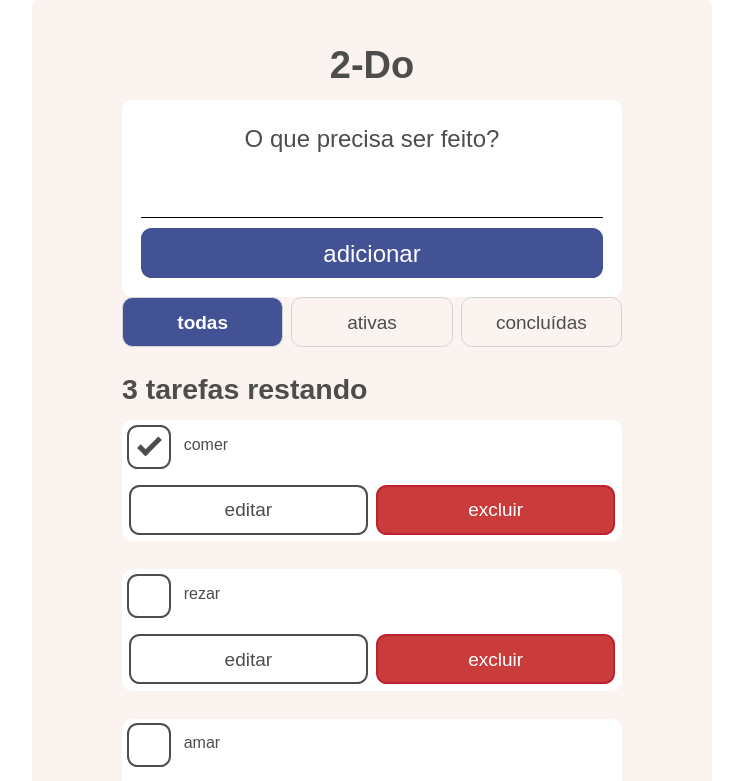
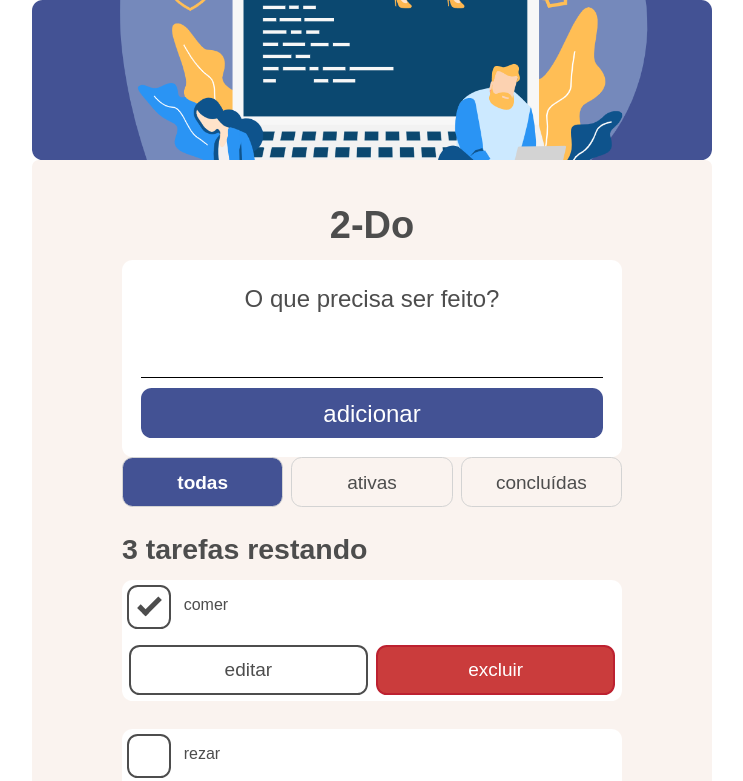
Before and after one commit to porrecobs/react-todo, a React (Create React App) app: page / in a window 1280 px wide. Shown: the top 781 px of the page, without its empty margins (268-1011 px from the left). Built offline with nearby package versions, Linux system fonts and the light colour scheme.

Commit message:
adding header image at top of form

```diff
--- a/src/App.js
+++ b/src/App.js
@@ -71,6 +71,10 @@ function App(props) {
   }
 
   return (
+    <div>
+      <div className="container-header">
+        <img className="image-header" src="./support-team.png" alt="" />
+      </div>
       <div className="todo-app">
         <h1>2-Do</h1>
         <Form addTask={addTask} />
@@ -84,6 +88,7 @@ function App(props) {
           {taskList}
         </ul>
       </div>
+    </div>
   );
 }
 
```
Lines whose indentation alone changed are shown as unchanged.
